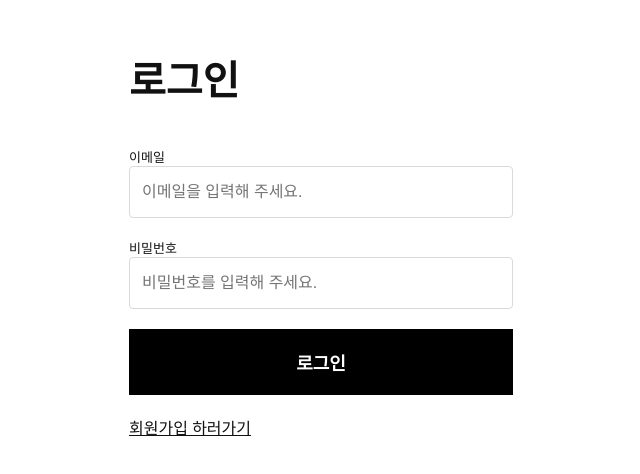
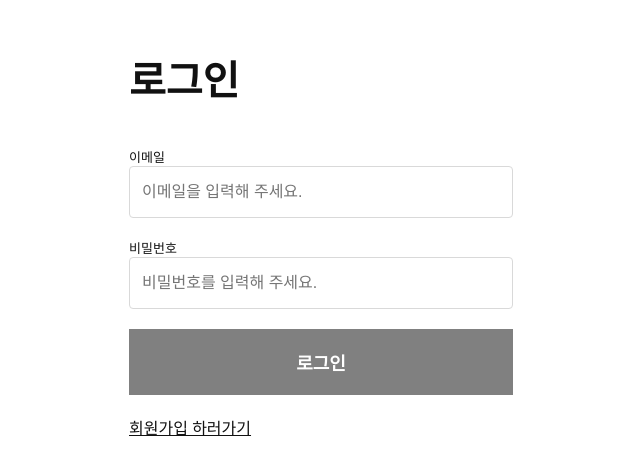
Before and after one commit to JeongTaekCho/wanted-pre-onboarding-frontend, a React (Create React App) app: page / in a window 1280 px wide. Shown: the part 156-630 px from the top of the page, without its empty margins (319-959 px from the left). Built offline with nearby package versions, Linux system fonts and the light colour scheme.

Commit message:
[FIX] 버그수정

```diff
--- a/src/components/base/buttons/login-button.jsx
+++ b/src/components/base/buttons/login-button.jsx
@@ -9,10 +9,17 @@ const Button = styled.button`
   font-weight: 600;
   color: #fff;
   cursor: pointer;
+  :disabled {
+    background-color: gray;
+  }
 `;
 
 const LoginBtn = (props) => {
-  return <Button onClick={props.onClick}>{props.value}</Button>;
+  return (
+    <Button onClick={props.onClick} disabled={props.disabled}>
+      {props.value}
+    </Button>
+  );
 };
 
 export default LoginBtn;
--- a/src/components/layout/layout-login.jsx
+++ b/src/components/layout/layout-login.jsx
@@ -45,10 +45,13 @@ const GoJoin = styled.p`
 const LayoutLogin = () => {
   const [email, setEmail] = useState("");
   const [password, setPassword] = useState("");
+  const [isDisabled, setIsDisabled] = useState(true);
 
   const navigation = useNavigate();
 
   useEffect(() => {
+    console.log(!localStorage.getItem("accessToken"));
+
     if (localStorage.getItem("accessToken")) {
       navigation("/todo");
     }
@@ -59,8 +62,18 @@ const LayoutLogin = () => {
 
     if (name === "email") {
       setEmail(value);
+      if (event.target.value.includes("@") && password.length > 7) {
+        setIsDisabled(false);
+      } else {
+        setIsDisabled(true);
+      }
     } else if (name === "password") {
       setPassword(value);
+      if (email.includes("@") && event.target.value.length > 7) {
+        setIsDisabled(false);
+      } else {
+        setIsDisabled(true);
+      }
     }
   };
 
@@ -70,12 +83,12 @@ const LayoutLogin = () => {
 
   const onClickLogin = async () => {
     try {
-      //   if (!email.includes("@")) {
-      //     alert("이메일 형식으로 다시 입력해 주세요.");
-      //   }
-      //   if (password < 8) {
-      //     alert("비밀번호를 8자 이상 입력해주세요.");
-      //   }
+      if (!email.includes("@")) {
+        alert("이메일 형식으로 다시 입력해 주세요.");
+      }
+      if (password < 8) {
+        alert("비밀번호를 8자 이상 입력해주세요.");
+      }
       const result = await axios.post(
         "https://pre-onboarding-selection-task.shop/auth/signin",
         {
@@ -115,7 +128,11 @@ const LayoutLogin = () => {
               onChange={onChangeInput}
             />
           </InputBox>
-          <LoginBtn value="로그인" onClick={onClickLogin} />
+          <LoginBtn
+            value="로그인"
+            onClick={onClickLogin}
+            disabled={isDisabled}
+          />
         </LoginBox>
         <GoJoin onClick={onClickToJoin}>회원가입 하러가기</GoJoin>
       </LoginContainer>
--- a/src/components/layout/layout.join.jsx
+++ b/src/components/layout/layout.join.jsx
@@ -46,6 +46,7 @@ const LayoutJoin = () => {
   const [email, setEmail] = useState("");
   const [password, setPassword] = useState("");
   const [passwordConfirm, setPasswordConfirm] = useState("");
+  const [isDisabled, setIsDisabled] = useState(true);
 
   const navigation = useNavigate();
 
@@ -54,10 +55,37 @@ const LayoutJoin = () => {
 
     if (name === "email") {
       setEmail(value);
+      if (
+        event.target.value.includes("@") &&
+        password.length > 7 &&
+        passwordConfirm.length > 7
+      ) {
+        setIsDisabled(false);
+      } else {
+        setIsDisabled(true);
+      }
     } else if (name === "password") {
       setPassword(value);
+      if (
+        email.includes("@") &&
+        event.target.value.length > 7 &&
+        passwordConfirm.length > 7
+      ) {
+        setIsDisabled(false);
+      } else {
+        setIsDisabled(true);
+      }
     } else if (name === "passwordConfirm") {
       setPasswordConfirm(value);
+      if (
+        email.includes("@") &&
+        password.length > 7 &&
+        event.target.value.length > 7
+      ) {
+        setIsDisabled(false);
+      } else {
+        setIsDisabled(true);
+      }
     }
   };
 
@@ -122,7 +150,11 @@ const LayoutJoin = () => {
               name="passwordConfirm"
             />
           </InputBox>
-          <LoginBtn value="회원가입" onClick={onClickJoin} />
+          <LoginBtn
+            value="회원가입"
+            onClick={onClickJoin}
+            disabled={isDisabled}
+          />
         </JoinBox>
         <GoJoin onClick={onClickToLogin}>로그인 하러가기</GoJoin>
       </JoinContainer>
```
Also changed, not shown: 1 other file (tests, documents, lock files or other folders).
